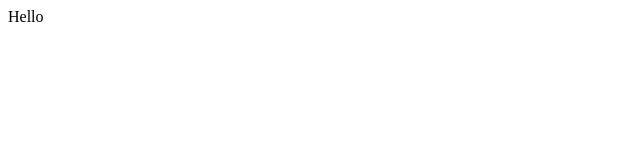
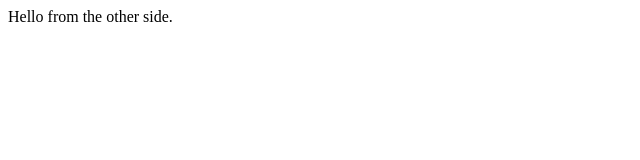
Before and after one commit to iamalif/coursera-test, a plain HTML site: page site/index.html in a window 1280 px wide. Shown: the whole page, without its empty margins (0-640 px from the left). Drawn offline with Linux system fonts and the light colour scheme.

Commit message:
small changes

```diff
--- a/site/index.html
+++ b/site/index.html
@@ -4,6 +4,6 @@
 	<title>Hello</title>
 </head>
 <body>
-	Hello
+	Hello from the other side.
 </body>
 </html>
```
